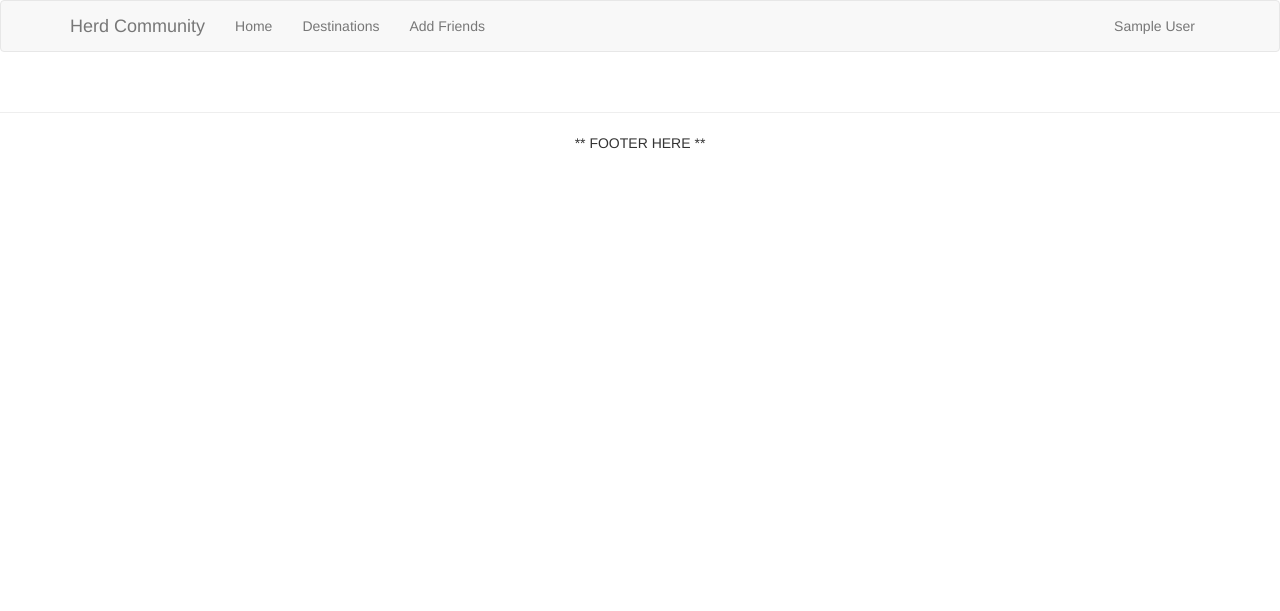
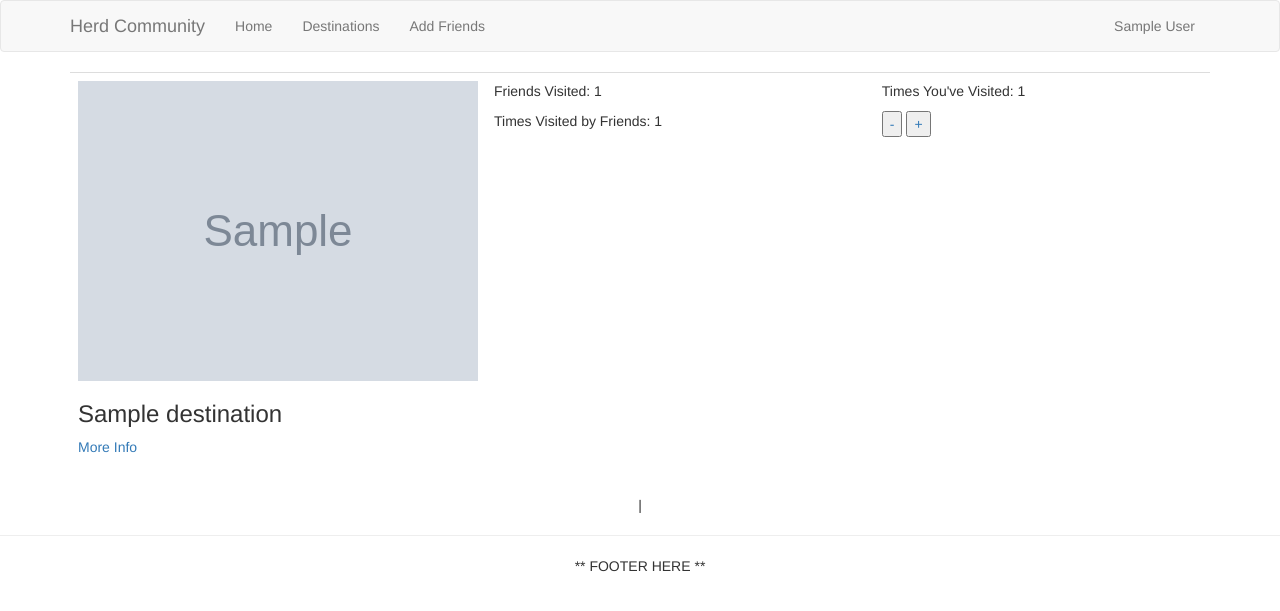
Before and after one commit to jberusch/herdcommunity, a Flask app: page /list in a window 1280 px wide. Shown: the top 611 px of the page. Run offline with Flask 2, Linux system fonts and the light colour scheme; a user stored in the database is signed in; tables that the repository leaves empty hold one stand-in row (values such as "Sample post"); grey boxes marked "Sample" are stand-in pictures; some libraries are stand-ins or nearby versions.

Commit message:
added ajax in changing number of times visited

```diff
--- a/herdcommunity/app/routes.py
+++ b/herdcommunity/app/routes.py
@@ -4,8 +4,7 @@ from app.forms import SignupForm, LoginForm
 from app.models import User, Destination, Association
 
 # library imports
-import copy
-from flask import render_template, request, redirect, url_for
+from flask import render_template, request, redirect, url_for, jsonify
 from flask_login import current_user, login_user, login_required
 
 @app.route('/')
@@ -13,37 +12,20 @@ from flask_login import current_user, login_user, login_required
 def index():
     return render_template('index.html')
 
-@app.route('/list')
-@login_required
-def list():
-    # NOTE: Temporarily cutting off 1st 3 elements of array bc there are items
-        # that it won't let me remove from DB
-    destinations = Destination.query.all()[3:] # TODO: Remove [3:] for heroku deploy!!!
-    context = []
-    for d in destinations:
-        tmp = {'num_visits_by_current_user': 0, 'friends_visited': [], 'num_visits_by_friends': 0}
-        for assoc in d.users:
-            if assoc.user.user_id == current_user.user_id:
-                tmp['num_visits_by_current_user'] = assoc.num_visits
-            if assoc.user in current_user.friends:
-                tmp['friends_visited'].append(assoc.user)
-                tmp['num_visits_by_friends'] += assoc.num_visits
-        context.append(tmp)
+@app.route('/change_num_visits', methods=['POST'])
+def change_num_visits():
+    destination_id = int(request.form['destination_id'])
+    value = int(request.form['value'])
 
-    return render_template('list.html', destinations=enumerate(destinations), context=context)
-
-# TODO: maybe fold this functionality into /list instead of redirecting? (might avoid annoying scrolling to top)
-@app.route('/change_num_visits')
-def change_num_visits():
+    dest = Destination.query.get(destination_id)
     # find needed association between user and destination
-    dest_index = int(request.args.get('dest_index'))
-    value = int(request.args.get('value'))
-    dest = Destination.query.all()[3:][dest_index]
     assoc_found = False
+    new_num_visits = 0
     for assoc in dest.users:
         if assoc.user.user_id == current_user.user_id:
-            # update nunmber of visits
+            # update number of visits
             assoc.num_visits = max(assoc.num_visits + value, 0) # ensure value can't go below 0
+            new_num_visits = assoc.num_visits # get value to give back to webpage
             assoc_found = True
             break
 
@@ -56,7 +38,35 @@ def change_num_visits():
         db.session.add(new_assoc)
 
     db.session.commit()
-    return redirect(url_for('list'))
+    return jsonify({'new_num_visits': new_num_visits})
+
+@app.route('/list')
+@login_required
+def list():
+    page_number = request.args.get('page', 1, type=int)
+    destinations_paginated = Destination.query.paginate(page_number, app.config['DESTINATIONS_PER_PAGE'], False)
+
+    # compile visit numbers for each destination
+    destinations = destinations_paginated.items
+    context = []
+    for d in destinations:
+        tmp = {'num_visits_by_current_user': 0, 'friends_visited': [], 'num_visits_by_friends': 0}
+        for assoc in d.users:
+            if assoc.user.user_id == current_user.user_id:
+                tmp['num_visits_by_current_user'] = assoc.num_visits
+            if assoc.user in current_user.friends:
+                tmp['friends_visited'].append(assoc.user)
+                tmp['num_visits_by_friends'] += assoc.num_visits
+        context.append(tmp)
+
+    # create next and previous URLs for pagination
+    next_url = url_for('list', page=destinations_paginated.next_num) \
+        if destinations_paginated.has_next else None
+    prev_url = url_for('list', page=destinations_paginated.prev_num) \
+        if destinations_paginated.has_prev else None
+
+    return render_template('list.html', destinations=enumerate(destinations), context=context,
+                            next_url=next_url, prev_url=prev_url)
 
 def check_user_exists(username):
     users = User.query.all()
--- a/herdcommunity/app/templates/list.html
+++ b/herdcommunity/app/templates/list.html
@@ -1,6 +1,20 @@
 {% extends "base.html" %}
 
 {% block app_content %}
+<script src="//ajax.googleapis.com/ajax/libs/jquery/1.9.1/jquery.min.js"></script>
+<script type=text/javascript>
+    const change_num = (dest_id, value) => {
+        console.log(dest_id, value)
+        $.post('/change_num_visits', {
+                destination_id: dest_id,
+                value: value,
+            }).done((response) => {
+                $('#times-user-visited-' + dest_id).text(response['new_num_visits'])
+            }).fail(() => {
+                console.log('error!')
+            });
+    }
+</script>
 <table class="table table-hover">
 {% for (index, dest) in destinations %}
     <tr>
@@ -14,13 +28,24 @@
             <p>Times Visited by Friends: {{ context[index].num_visits_by_friends }}</p>
         </td>
         <td>
-            <p>Times You've Visited: {{ context[index].num_visits_by_current_user }}</p>
+            <p>Times You've Visited: <span id="times-user-visited-{{ dest.destination_id }}">
+                {{ context[index].num_visits_by_current_user }}
+            </span></p>
             <div style="flex-direction: row;">
-                <a href="{{ url_for('change_num_visits', value=-1, dest_index=index) }}"><button>-</button></a>
-                <a href="{{ url_for('change_num_visits', value=1, dest_index=index) }}"><button>+</button></a>
+                <a href="javascript:change_num({{ dest.destination_id }}, -1)"><button>-</button></a>
+                <a href="javascript:change_num({{ dest.destination_id }}, 1)"><button>+</button></a>
             </div>
         </td>
     </tr>
 {% endfor %}
 </table>
+<div class="text-center">
+    {% if prev_url %}
+        <a href="{{ prev_url }}">Previous</a>
+    {% endif %}
+    |
+    {% if next_url %}
+        <a href="{{ next_url }}">Next</a>
+    {% endif %}
+</div>
 {% endblock %}
--- a/herdcommunity/config.py
+++ b/herdcommunity/config.py
@@ -4,6 +4,9 @@ basedir = os.path.abspath(os.path.dirname(__file__))
 class Config(object):
     SECRET_KEY = os.environ.get('SECRET_KEY') or 'do-this-later'
 
+    # regulates number of destinations displayed on each page of the list
+    DESTINATIONS_PER_PAGE = 10
+
     # configuration for SQLAlchemy database
     SQLALCHEMY_DATABASE_URI = os.environ.get('DATABASE_URL') or \
         'sqlite:///' + os.path.join(basedir, 'app.db')
```
Also changed, not shown: herdcommunity/TODO.md (+1 -2 lines), herdcommunity/app.db.
